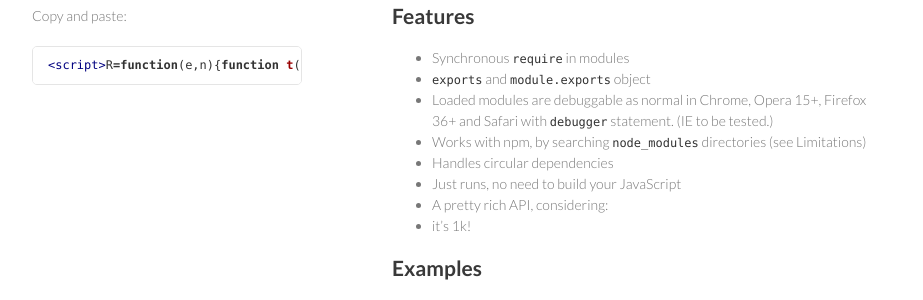
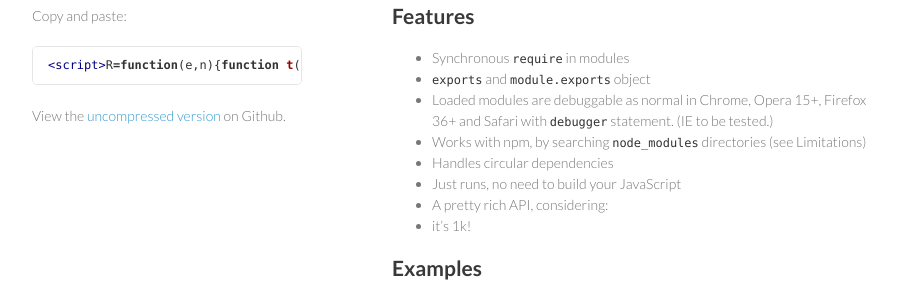
Before and after one commit to Stuk/require1k, a Jekyll site: the page built from index.md, in a window 1280 px wide. Shown: the part 198-498 px from the top of the page, without its empty margins (178-1101 px from the left). Built offline with Jekyll 4.4.1, drawn with Linux system fonts in a browser that asks for light colours; Markdown is read by kramdown in place of the engine named in the settings.

Commit message:
Correct and add links in the sidebar

```diff
--- a/index.md
+++ b/index.md
@@ -5,13 +5,16 @@
 <header>
 <h1>require1k</h1>
 
-<p class="view"><a href="http://github.com/orderedlist/minimal">View the Project on GitHub <small>Stuk/require1k</small></a></p>
+<p class="view"><a href="http://github.com/Stuk/require1k">View the Project on GitHub <small>Stuk/require1k</small></a></p>
 
 <h2>Install</h2>
 
 <p>Copy and paste:</p>
 {% capture include %}{% include usage.md %}{% endcapture %}
 {{ include | markdownify }}
+
+View the <a href="http://github.com/Stuk/require1k/blob/master/require1k.js">uncompressed version</a> on Github.
+
 </header>
 <section>
 {% capture include %}{% include_relative README.md %}{% endcapture %}
```
